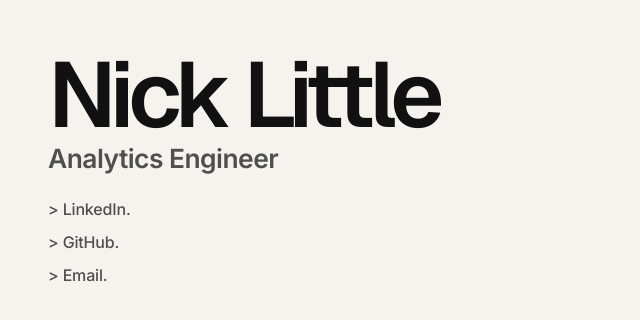
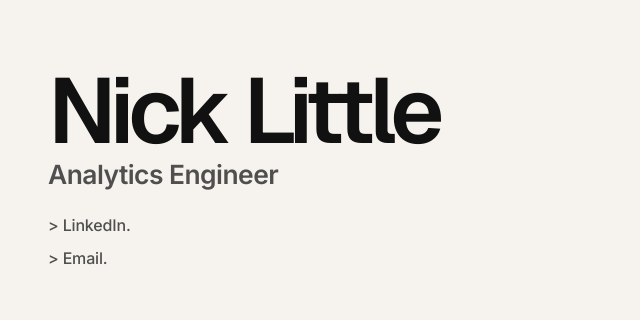
Before and after one commit to nickmlittle/nick-little, a plain HTML site: page index.html in a window 1280 px wide. Shown: the part 114-434 px from the top of the page, without its empty margins (0-640 px from the left). Drawn offline with nearby package versions, Linux system fonts and the light colour scheme.

Commit message:
remove github link

```diff
--- a/index.html
+++ b/index.html
@@ -21,7 +21,6 @@
 
       <nav class="links" aria-label="Contact links">
         <a href="https://www.linkedin.com/in/nickmlittle/" target="_blank" rel="noreferrer">> LinkedIn.</a>
-        <a href="https://github.com/nickmlittle" target="_blank" rel="noreferrer">> GitHub.</a>
         <a href="mailto:nick@nicklittle.co">> Email.</a>
       </nav>
     </div>
```
